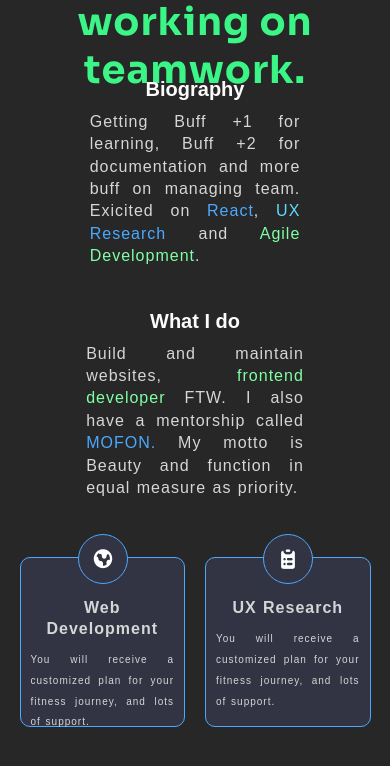
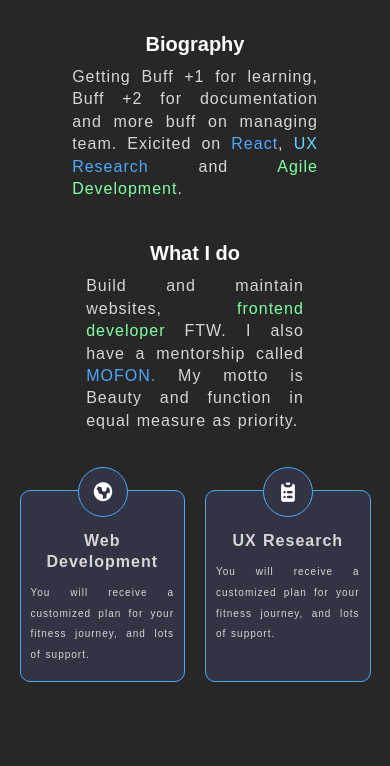
Before and after one commit to EduardoRez3nde/portifolio-trainning, a plain HTML site: page index.html in a window 390 px wide. Shown: the part 664-1430 px from the top of the page. Drawn offline with Linux system fonts and the light colour scheme; a web font is replaced by a local one.

Commit message:
Correções

```diff
--- a/css/style.css
+++ b/css/style.css
@@ -208,7 +208,7 @@ h3 {
    color: #EFEDE8;
    text-align: center;
    width: 100%;
-   height: 85%;
+   height: 95%;
    border: 1px solid #4CA9FF;
    transition: all 0.5s;
    cursor: pointer;
@@ -270,7 +270,8 @@ h6 {
    }
 
    .container {
-      grid-template-rows: 0fr 1fr 1fr 1fr;
+      grid-template-rows: 1fr 1fr;
+      position: relative;
    }
 
    .apresentacao {
@@ -302,32 +303,34 @@ h6 {
    .biography {
       grid-row: 3;
       row-gap: 3rem;
-      grid-template-rows: 1fr 1fr 0fr;
+      grid-template-rows: 1fr 1fr 1fr;
       grid-column: 1/4;
       justify-items: center;
       text-align: center;
-
    }
 
    .conteudo {
       grid-row: 3;
       grid-column: 1/3;
-      width: 60%;
-
+      width: 70%;
    }
 
    .title-primary {
+      text-align: center;
+      height: 100%;
+      font-size: 1.6rem;
+      position: absolute;
+      top: -65%;
       grid-row: 2;
-      text-align: center;
-      position: absolute;
-      top: 50%;
-      font-size: 1.6rem;
    }
+
+
 
    .apresentacao2 {
       grid-template-rows: 0.5fr 1fr 1fr;
       justify-items: center;
       width: 100%;
+      grid-row: 2;
    }
 
    .container-cards {
@@ -336,7 +339,7 @@ h6 {
       grid-row: 2;
       grid-column: 1 / 4;
       width: 100%;
-      height: 200px;
+      height: 70%;
    }
 
    .card {
```
